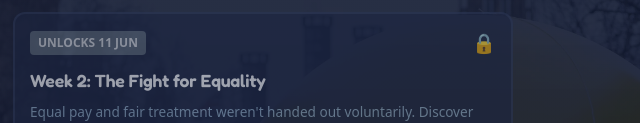
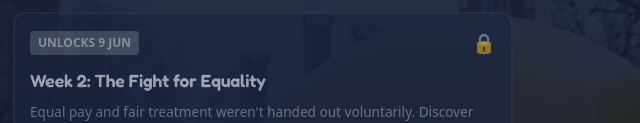
Before and after one commit to newtarkprojects/working-lunch-app, a plain HTML site: page index.html in a window 1280 px wide. Shown: the part 822-945 px from the top of the page, 377-1017 px from the left. Drawn offline with Linux system fonts and the light colour scheme.

Commit message:
Updated dates

```diff
--- a/index.html
+++ b/index.html
@@ -303,7 +303,7 @@ h1, h2, h3 {
             week2: {
                 title: "The Fight for Equality",
 				breakdown: "Equal pay and fair treatment weren't handed out voluntarily. Discover how young women—from Victorian factories to the Ford Dagenham lines—fundamentally rewrote employment law for everyone.",
-                unlockDate: new Date("2026-06-11T00:00:00"), // Thursday 11th June 2026
+                unlockDate: new Date("2026-06-09T00:00:00"), // Thursday 11th June 2026
                 quiz: [
                     { q: "Which famous 1888 strike, led mostly by teenage girls, proved that young, unorganised workers could defeat massive corporations?", options: ["The Matchgirls' Strike", "The Miners' Strike", "The Cotton Mills Strike"], correct: 0 },
                     { q: "The 1968 strike by women sewing car seats at the Ford Dagenham plant directly led to the government passing which historic law?", options: ["The Minimum Wage Act", "The Equal Pay Act", "The Health and Safety Act"], correct: 1 },
@@ -318,7 +318,7 @@ h1, h2, h3 {
             week3: {
                 title: "Health, Safety & The Workplace",
 				breakdown: "From fighting screen fatigue to winning the legal right to step away from unsafe situations. We look at how unions force employers to take both physical hazards and mental burnout seriously.",
-                unlockDate: new Date("2026-06-18T00:00:00"), // Thursday 18th June 2026
+                unlockDate: new Date("2026-06-16T00:00:00"), // Thursday 18th June 2026
                 quiz: [
                     { q: "Which revolutionary 1974 law, campaigned for by unions, finally made employers legally responsible for keeping their staff safe?", options: ["The Workers' Compensation Act", "The Health and Safety at Work Act", "The Safe Office Act"], correct: 1 },
                     { q: "Thanks to union campaigning, if you are faced with 'serious and imminent danger' at work, the law gives you the right to do what?", options: ["Ask for double pay", "Call the police immediately", "Stop work and remove yourself without being disciplined"], correct: 2 },
@@ -333,7 +333,7 @@ h1, h2, h3 {
 			week4: {
                 title: "The Civil Service Story & Your Voice",
 				breakdown: 'How did civil servants go from polite "servants" to a united force? We look at the young "Boy Clerks" who demanded real careers, the birth of PCS, and how you can use the modern "Advocate" role to get a powerful say in the office.',
-                unlockDate: new Date("2026-06-25T00:00:00"), // Thursday 25th June 2026
+                unlockDate: new Date("2026-06-23T00:00:00"), // Thursday 25th June 2026
                 quiz: [
                     { q: "In the early days, civil servants didn't have unions. What were their polite, powerless groups called?", options: ["Crown Committees", "Staff Associations", "Government Clubs"], correct: 1 },
                     { q: "What does PCS actually stand for?", options: ["Public and Commercial Services Union", "Professional Civil Servants", "Public Crown Staff"], correct: 0 },
```
